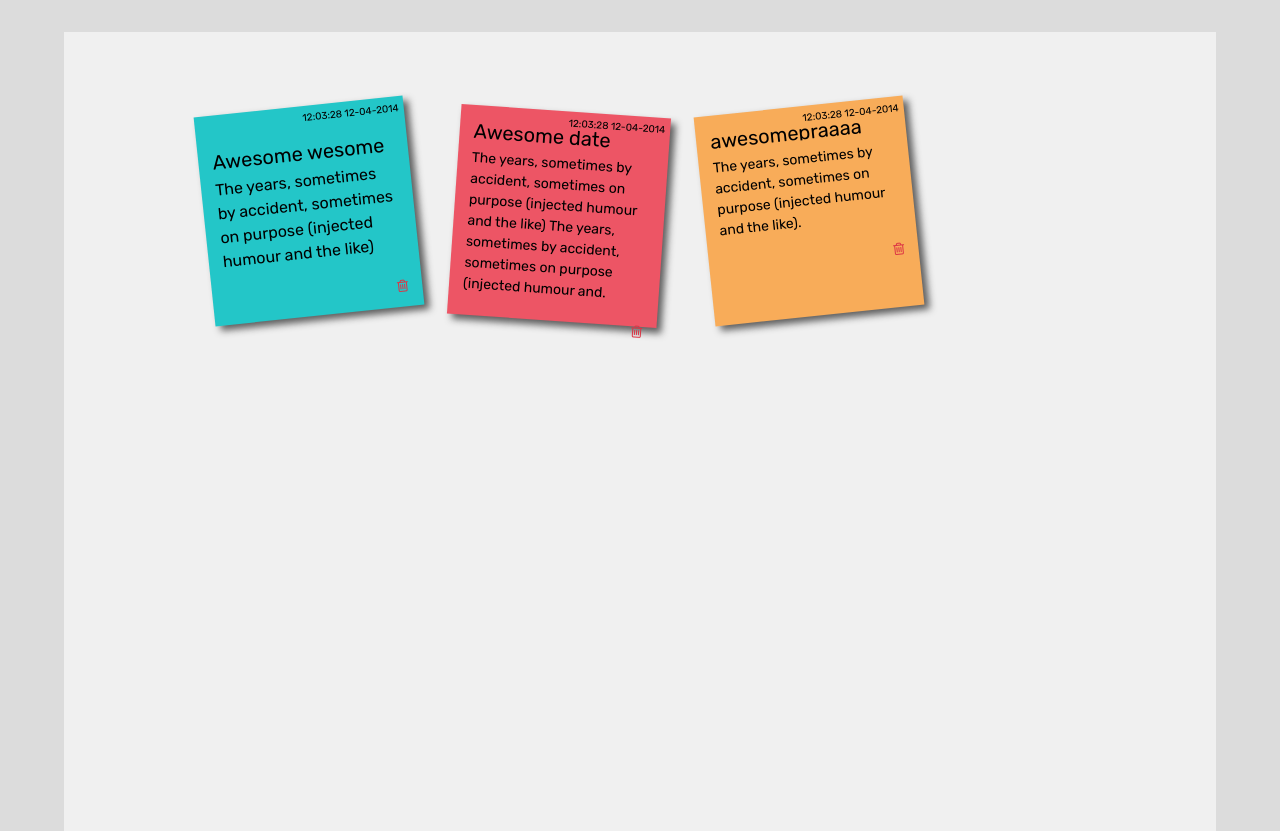
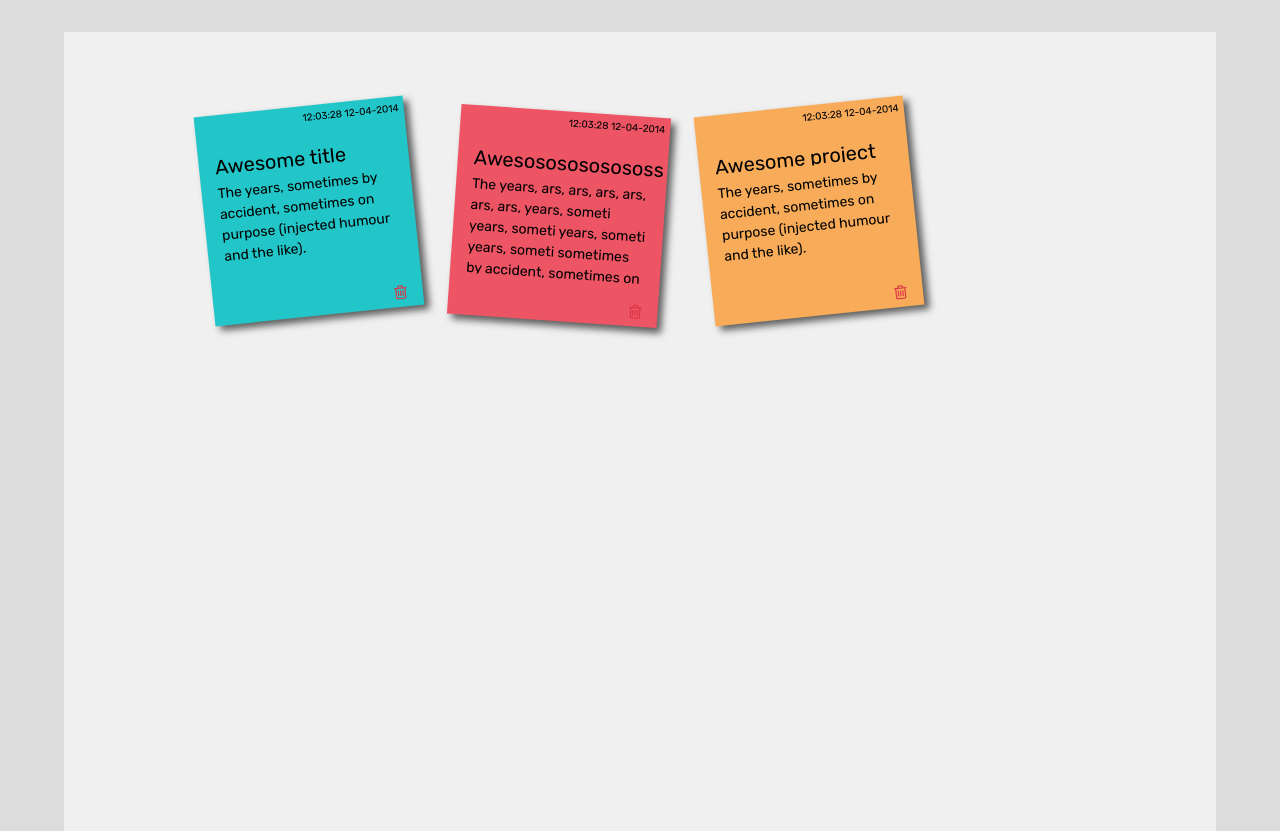
Before and after one commit to Zidan-Kharisma-Sakana/uts-f02, a Django app: page /note/ in a window 1280 px wide. Shown: the part 77-908 px from the top of the page. Run offline with Django 3.2, Linux system fonts and the light colour scheme; some libraries are stand-ins or nearby versions.

Commit message:
fix css and html

```diff
--- a/note/static/note/style.css
+++ b/note/static/note/style.css
@@ -1,15 +1,8 @@
-
-
 body{margin-top:20px;}
-
-
-
 
 ul.notes li {
   margin: 10px 40px 50px 0px;
   float: left;
-  font-size: 14px;
-
 }
 
 ul.notes li, ul.tag-list li {
@@ -24,33 +17,25 @@ ul.notes li div small {
 }
 
 ul.notes li div h4 {
-
   font-size: 20px;
-  width: 195px;
+  width: 190px;
   height: 20px;
   overflow: hidden;
 
 }
 
+ul.notes li div p {
 
-
-.note_content :hover  {
-
-  overflow-y:scroll ;
-
+  height: 100px;
+  width: 180px;
+  font-size: 14px;
+  overflow: hidden;
 }
 
+ul.notes li div p  :hover{
 
-.note_content {
-
-  font-size: 16px;
-  width: 180px;
-  height: 100px;
-  overflow:hidden;
-  z-index: -1;
-
+  overflow-y: scroll;
 }
-
 
 div.rotate-1 {
   -webkit-transform: rotate(-6deg);
@@ -99,5 +84,4 @@ ul.notes li div {
   -moz-transition: -moz-transform 0.15s linear;
   -o-transition: -o-transform 0.15s linear;
   -webkit-transition: -webkit-transform 0.15s linear;
-
 }
--- a/note/templates/note/index.html
+++ b/note/templates/note/index.html
@@ -20,24 +20,26 @@
                 <div class="rotate-1 lazur-bg">
                     <small>12:03:28 12-04-2014</small>
                     <br>
-                    <h4 >Awesome wesome wesome title Awesome wesome wesome title Awesome wesome wesome title Awesome wesome wesome title Awesome wesome wesome title Awesome wesome wesome title Awesome wesome wesome title Awesome wesome wesome title Awesome wesome wesome title</h4>
-                    <p class="note_content" >The years, sometimes by accident, sometimes on purpose (injected humour and the like) metimes on purpose (injected humour and the like) metimes on purpose (injected humour and the like) times on pur.</p>
+                    <h4>Awesome title</h4>
+                    <p>The years, sometimes by accident, sometimes on purpose (injected humour and the like).</p>
                     <a href="#" class="text-danger pull-right"><i class="fa fa-trash-o "></i></a>
                 </div>
             </li>
             <li>
                 <div class="rotate-2 red-bg">
                     <small>12:03:28 12-04-2014</small>
-                    <h4>Awesome date</h4>
-                    <p>The years, sometimes by accident, sometimes on purpose (injected humour and the like) The years, sometimes by accident, sometimes on purpose (injected humour and.</p>
+                    <br>
+                    <h4>Awesosososososossososome date</h4>
+                    <p>The years,  ars, ars, ars, ars, ars, ars, years, someti  years, someti  years, someti  years, someti sometimes by accident, sometimes on purpose (injected humour and the like).</p>
                     <a href="#" class="text-danger pull-right"><i class="fa fa-trash-o "></i></a>
                 </div>
             </li>
             <li>
                 <div class="rotate-1 yellow-bg">
                     <small>12:03:28 12-04-2014</small>
-                    <h4>awesomepraaaa</h4>
-                    <p>The years, sometimes by accident, sometimes on purpose (injected humour and the like). </p>
+                    <br>
+                    <h4>Awesome project</h4>
+                    <p>The years, sometimes by accident, sometimes on purpose (injected humour and the like).</p>
                     <a href="#" class="text-danger pull-right"><i class="fa fa-trash-o "></i></a>
                 </div>
             </li>
@@ -45,5 +47,4 @@
 	</div>
 </div>
 
-
 {% endblock content %}
```
Also changed, not shown: note/migrations/0001_initial.py (added).
